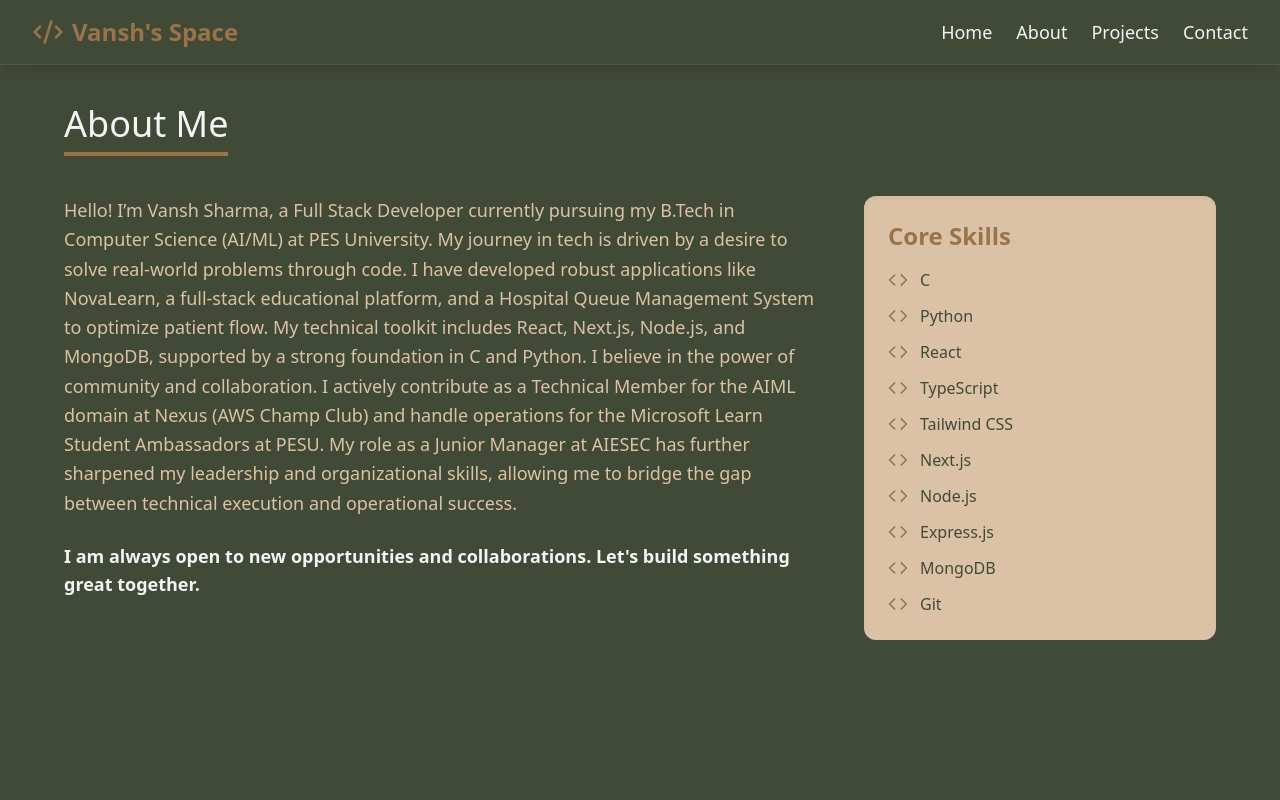
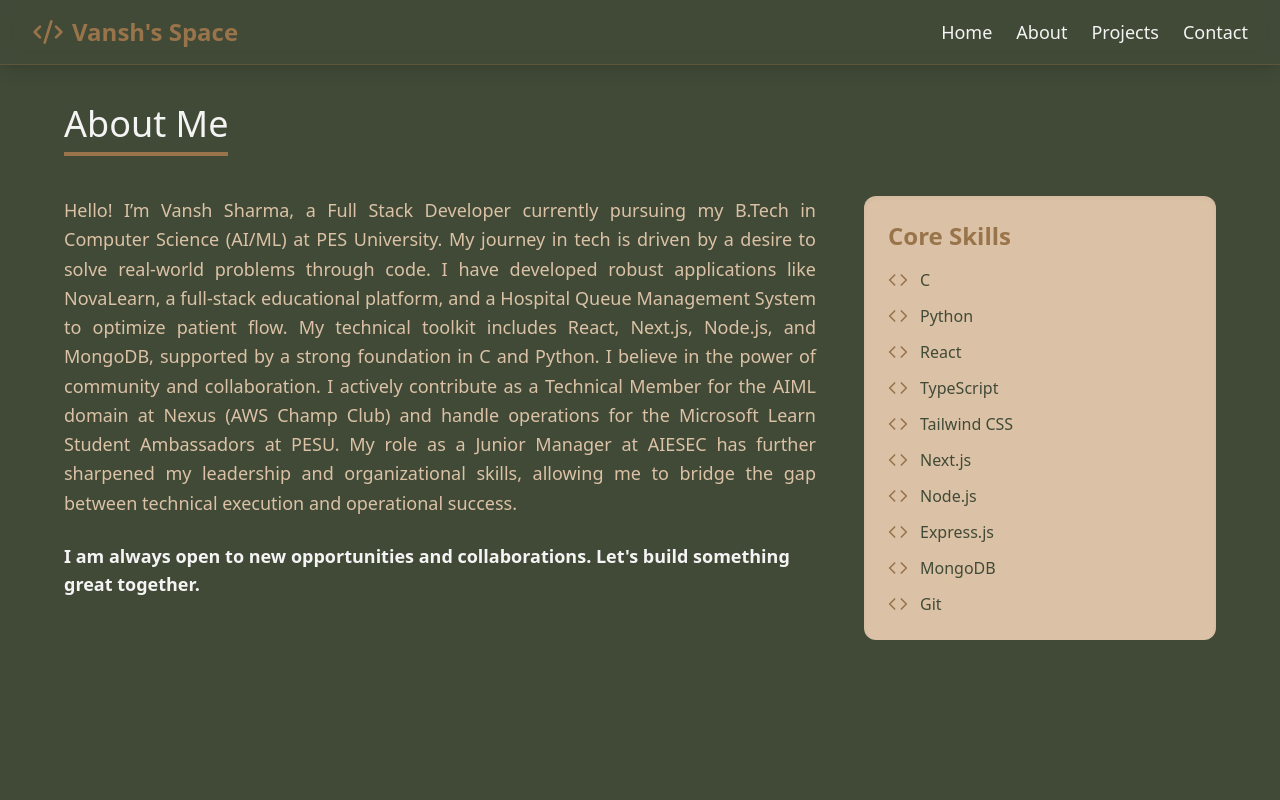
Before and after one commit to VanshSharmaPES/Portfolio-App-Full-Stack, a Next.js app: page /about in a window 1280 px wide. Shown: the top 800 px of the page. Built offline with nearby package versions, Linux system fonts and the light colour scheme.

Commit message:
Added information to the About Page

```diff
--- a/src/pages/about.tsx
+++ b/src/pages/about.tsx
@@ -14,7 +14,8 @@ export default function About() {
 
           <div className="grid grid-cols-1 lg:grid-cols-3 gap-12 items-start">
             <div className="lg:col-span-2 space-y-6">
-              <p className="text-lg text-surface-light leading-relaxed whitespace-pre-line">
+              {/* CHANGE HERE: Added 'text-justify' and removed 'whitespace-pre-line' */}
+              <p className="text-lg text-surface-light leading-relaxed text-justify">
                 {PORTFOLIO_DATA.about}
               </p>
               <p className="text-lg font-semibold text-neutral-text">
```
